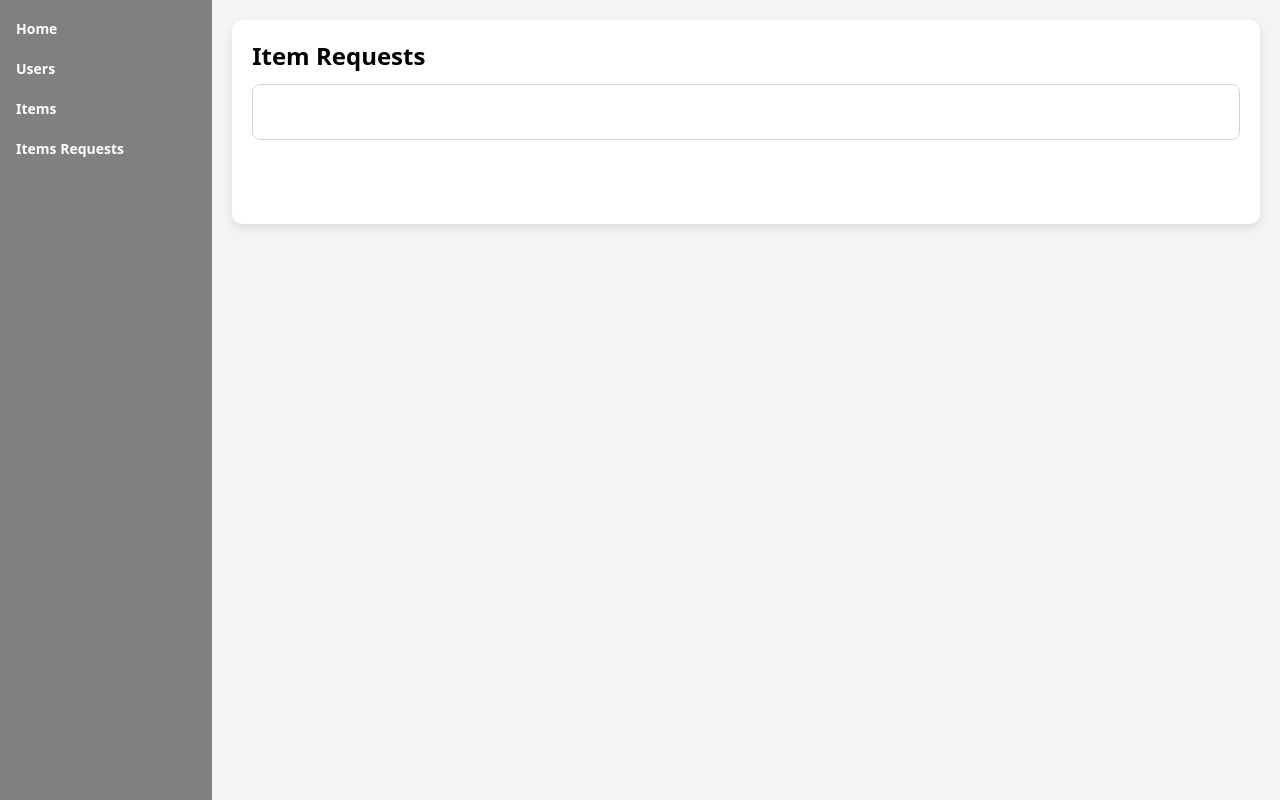
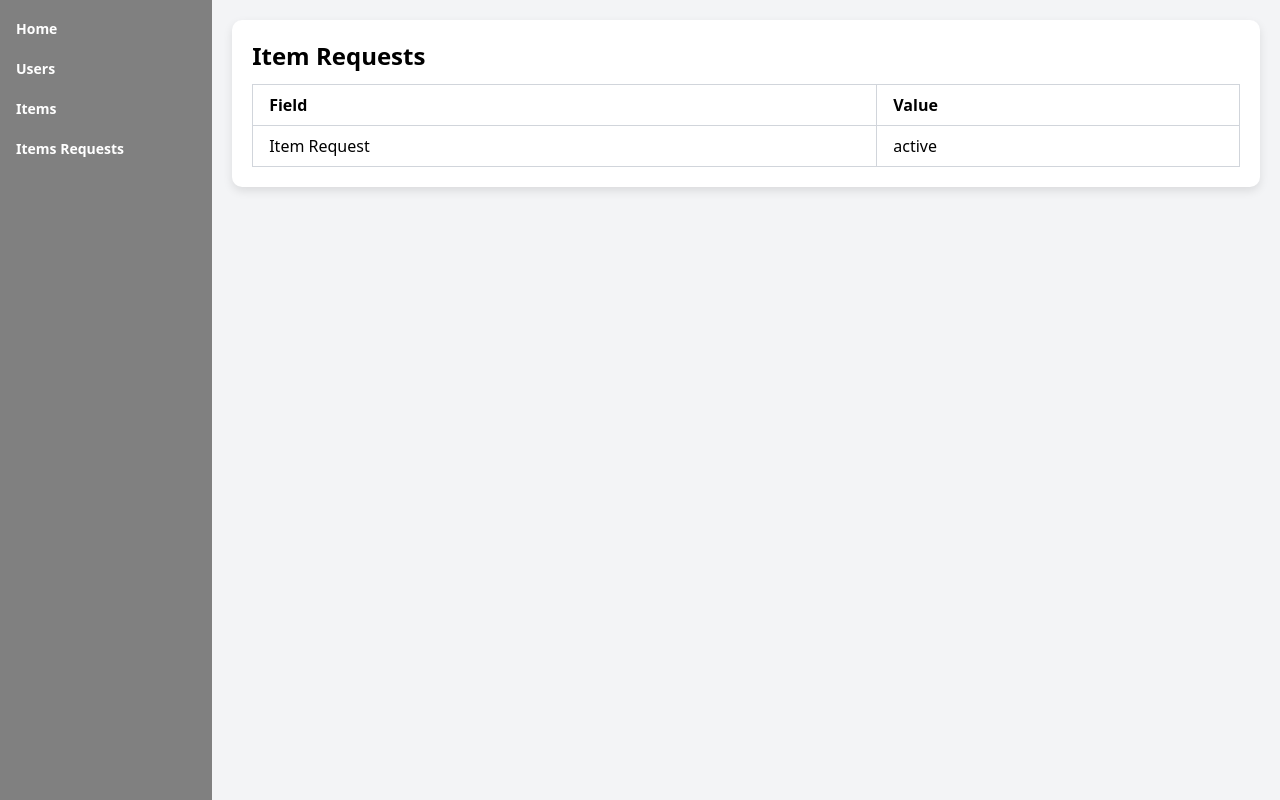
Before and after one commit to Tendomwendwa/Inventory, a Django app: template templates/app/item_requests.html in a window 1280 px wide. Shown: the part 80-880 px from the top of the page. Run offline with Django 5.2, Linux system fonts and the light colour scheme; the template is opened without the code that fills it: values that come from a table or form of the project are taken from there, others are empty; tables that the repository leaves empty hold one stand-in row (values such as "Sample post"); some libraries are stand-ins or nearby versions.

Commit message:
commit all changes

```diff
--- a/templates/app/item_requests.html
+++ b/templates/app/item_requests.html
@@ -3,23 +3,24 @@
 {% block content %}
 
 <div class="container">
+    <article class="content">
+        <h2>Item Requests</h2>
+        <table class="table-auto w-full border-collapse border border-gray-300">
+            <thead>
+                <tr>
+                    <th  class="border border-gray-300 px-4 py-2 text-left">Field</th>
+                    <th class="border border-gray-300 px-4 py-2 text-left">Value</th>
+                </tr>
+            </thead>
+            <tbody>
+                <tr>
+                    <td class="border border-gray-300 px-4 py-2">Item Request</td>
+                    <td class="border border-gray-300 px-4 py-2">{{ item_request.request_status }}</td>
+                </tr>
 
-    <article class="content">
-        <section>
-            <h2>Item Requests</h2>
-            <div class="flex items-center justify-between px-4 h-14 border border-gray-300 rounded-lg p-2 mb-2">
-                <h3 class="text-start leading-5 mr-1">{{ item_requests.id }}</h3>
-            </div>
-        </section>
-        <section>
-            <div class="flex items-center justify-between px-4 h-14">
-                <h3 class="text-start leading-5 mr-1">{{ item_requests.status }}</h3>
-            </div>
-        </section>
+            </tbody>
+        </table>
     </article>
-
 </div>
 
-
-
 {% endblock content %}
--- a/templates/app/users.html
+++ b/templates/app/users.html
@@ -23,7 +23,6 @@
                     </tr>
                 </tbody>
             </table>
-
         </article>
     </div>
 
```
Also changed, not shown: templates/app/items.html (+0 -11 lines).
